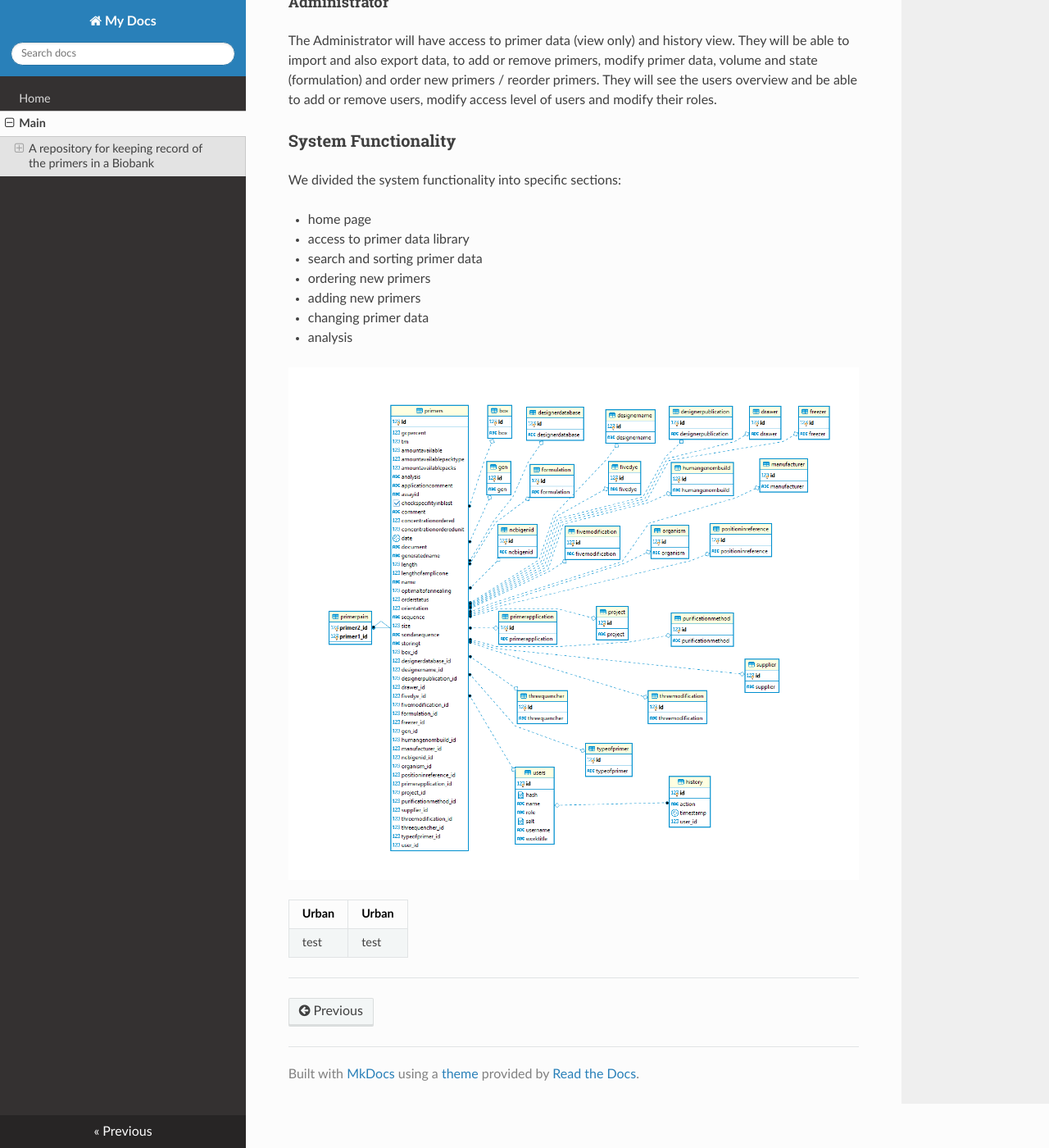
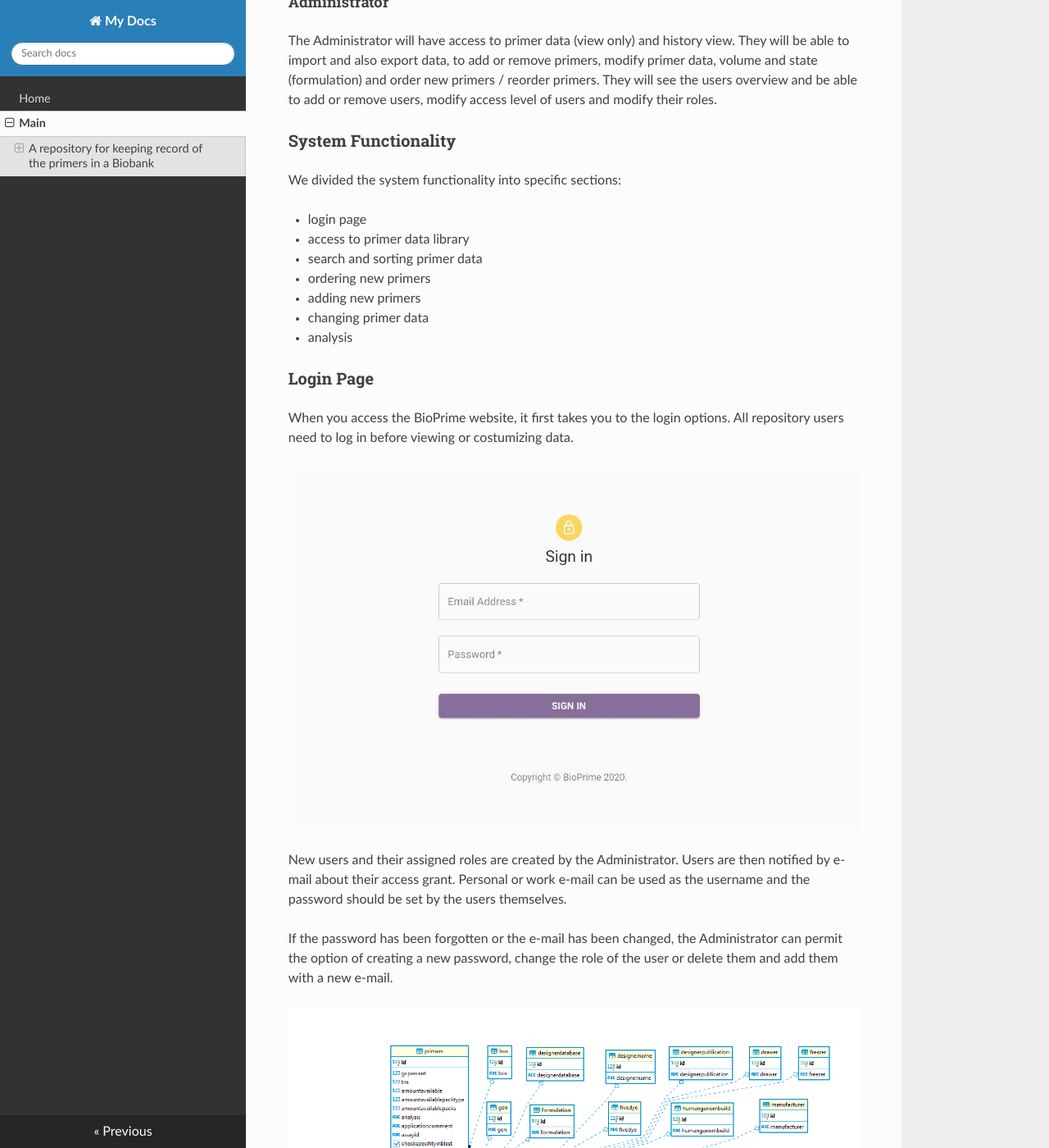
Before and after one commit to Bio-Prime/documentation, an MkDocs documentation site: the page built from docs/SpecificationsOfBioPrime.md, in a window 1280 px wide and 1400 px high, scrolled down 2609 px. Shown: the whole window at 82% size. Built offline with MkDocs 1.6.1, drawn with Linux system fonts in a browser that asks for light colours; nearby versions of some CDN libraries.

Commit message:
dodala login screen

```diff
--- a/docs/SpecificationsOfBioPrime.md
+++ b/docs/SpecificationsOfBioPrime.md
@@ -54,13 +54,23 @@ The Administrator will have access to primer data (view only) and history view.
 
 We divided the system functionality into specific sections:
 
-* home page
+* login page
 * access to primer data library
 * search and sorting primer data
 * ordering new primers
 * adding new primers
 * changing primer data
 * analysis
+
+### Login Page
+
+When you access the BioPrime website, it first takes you to the login options. All repository users need to log in before viewing or costumizing data.
+
+![login_screen](./login_screen.jpg)
+
+New users and their assigned roles are created by the Administrator. Users are then notified by e-mail about their access grant. Personal or work e-mail can be used as the username and the password should be set by the users themselves.
+
+If the password has been forgotten or the e-mail has been changed, the Administrator can permit the option of creating a new password, change the role of the user or delete them and add them with a new e-mail.
 
 ![database-diagram](./database-diagram.png)
 
```
Also changed, not shown: docs/login_screen.JPG (added).
